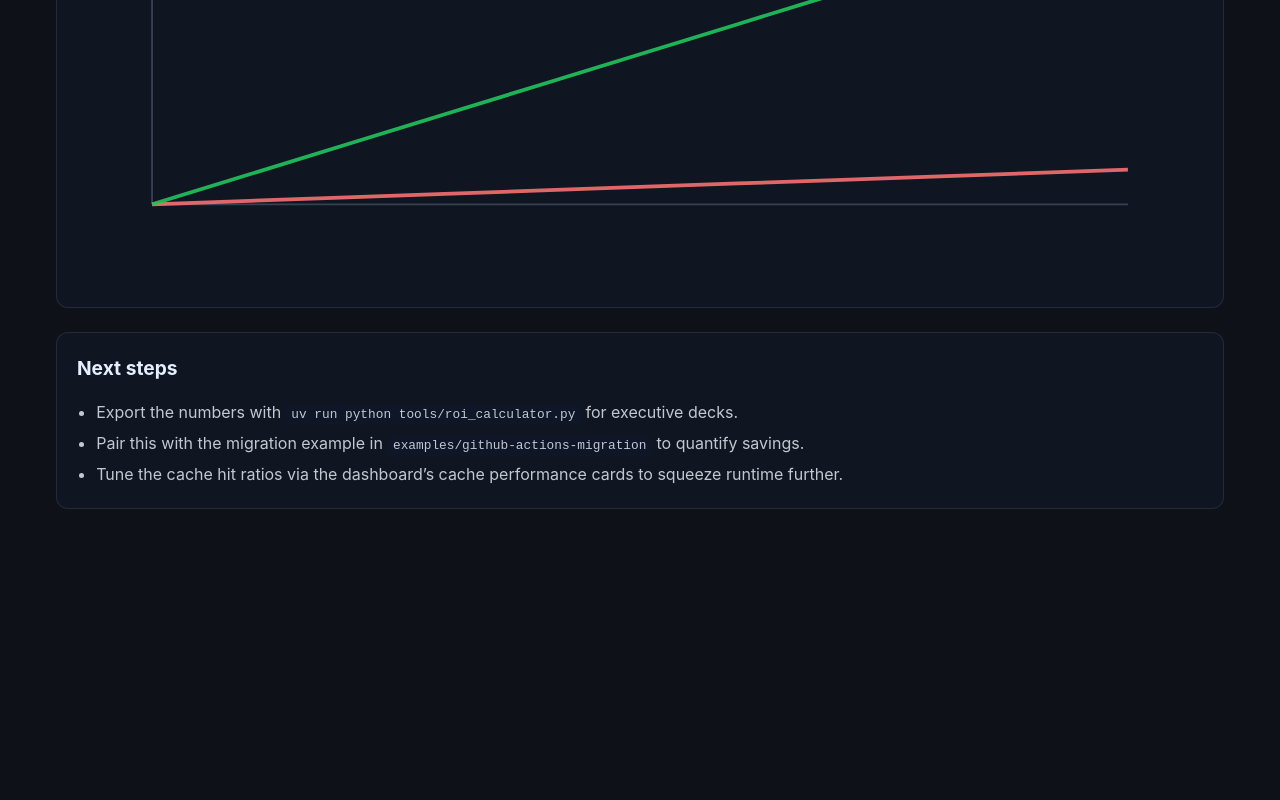
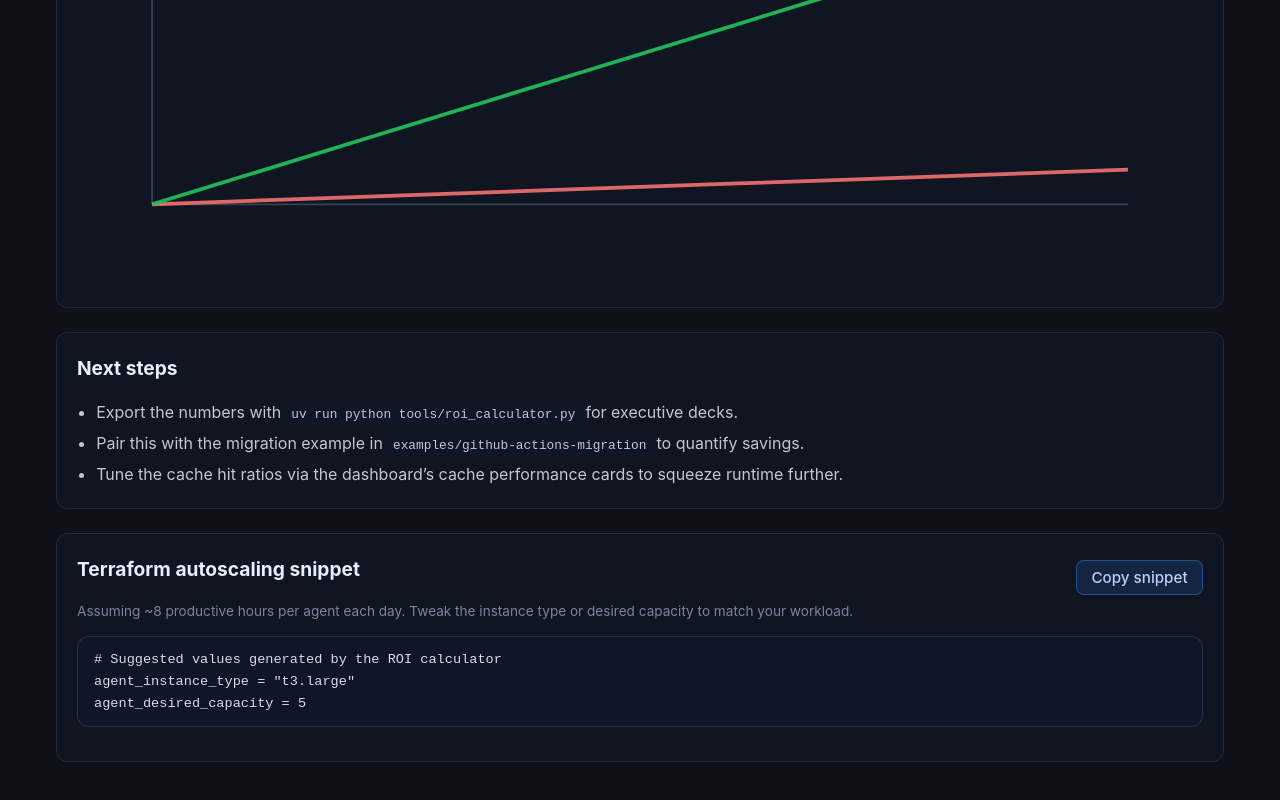
Before and after one commit to evalops/nimbus, a React (Vite) app in the folder web/: page /tools in a window 1280 px wide. Shown: the part 1150-1950 px from the top of the page. Before the commit the page ends 1715 px from the top, so only its background shows below. Built offline with nearby package versions, Linux system fonts and the light colour scheme; no server answers.

Commit message:
Add Terraform autoscaling snippet and chart to ROI tools

```diff
--- a/web/src/pages/ToolsPage.css
+++ b/web/src/pages/ToolsPage.css
@@ -168,3 +168,20 @@
 .tools__empty {
   color: rgba(148, 163, 184, 0.75);
 }
+
+.tools__terraform-comment {
+  color: rgba(148, 163, 184, 0.8);
+  font-size: 0.85rem;
+  margin: 0 0 0.75rem;
+}
+
+.tools__terraform-snippet {
+  background: rgba(15, 23, 42, 0.85);
+  border: 1px solid rgba(148, 163, 184, 0.2);
+  border-radius: 0.75rem;
+  padding: 0.75rem 1rem;
+  font-family: "JetBrains Mono", "Fira Code", monospace;
+  font-size: 0.85rem;
+  color: rgba(226, 232, 240, 0.95);
+  white-space: pre-wrap;
+}
--- a/web/src/pages/ToolsPage.tsx
+++ b/web/src/pages/ToolsPage.tsx
@@ -24,6 +24,12 @@ interface CostPoint {
   runsPerDay: number;
   ghMonthly: number;
   nimbusMonthly: number;
+}
+
+interface TerraformSuggestion {
+  desiredCapacity: number;
+  comment: string;
+  snippet: string;
 }
 
 const DEFAULT_INPUTS: RoiInputs = {
@@ -109,6 +115,28 @@ export function ToolsPage() {
     URL.revokeObjectURL(url);
   };
 
+  const terraformSuggestion = useMemo<TerraformSuggestion>(() => {
+    const totalMinutesPerDay = inputs.runsPerDay * inputs.avgRuntimeMins;
+    const targetUtilisationMinutes = 8 * 60; // assume 8 productive hours per agent
+    const desiredCapacity = Math.max(1, Math.ceil(totalMinutesPerDay / targetUtilisationMinutes));
+    const snippet = [
+      "# Suggested values generated by the ROI calculator",
+      `agent_instance_type = "t3.large"`,
+      `agent_desired_capacity = ${desiredCapacity}`,
+    ].join("\n");
+    const comment =
+      "Assuming ~8 productive hours per agent each day. Tweak the instance type or desired capacity to match your workload.";
+    return {
+      desiredCapacity,
+      comment,
+      snippet,
+    };
+  }, [inputs]);
+
+  const handleCopyTerraform = () => {
+    void navigator.clipboard.writeText(terraformSuggestion.snippet);
+  };
+
   return (
     <div className="tools__container">
       <header className="tools__header">
@@ -187,6 +215,19 @@ export function ToolsPage() {
           </li>
         </ul>
       </section>
+
+      <section className="tools__section">
+        <div className="tools__chart-header">
+          <h2>Terraform autoscaling snippet</h2>
+          <button type="button" onClick={handleCopyTerraform} className="tools__download">
+            Copy snippet
+          </button>
+        </div>
+        <p className="tools__terraform-comment">{terraformSuggestion.comment}</p>
+        <pre className="tools__terraform-snippet">
+{terraformSuggestion.snippet}
+        </pre>
+      </section>
     </div>
   );
 }
```
Also changed, not shown: 1 other file (tests, documents, lock files or other folders).
